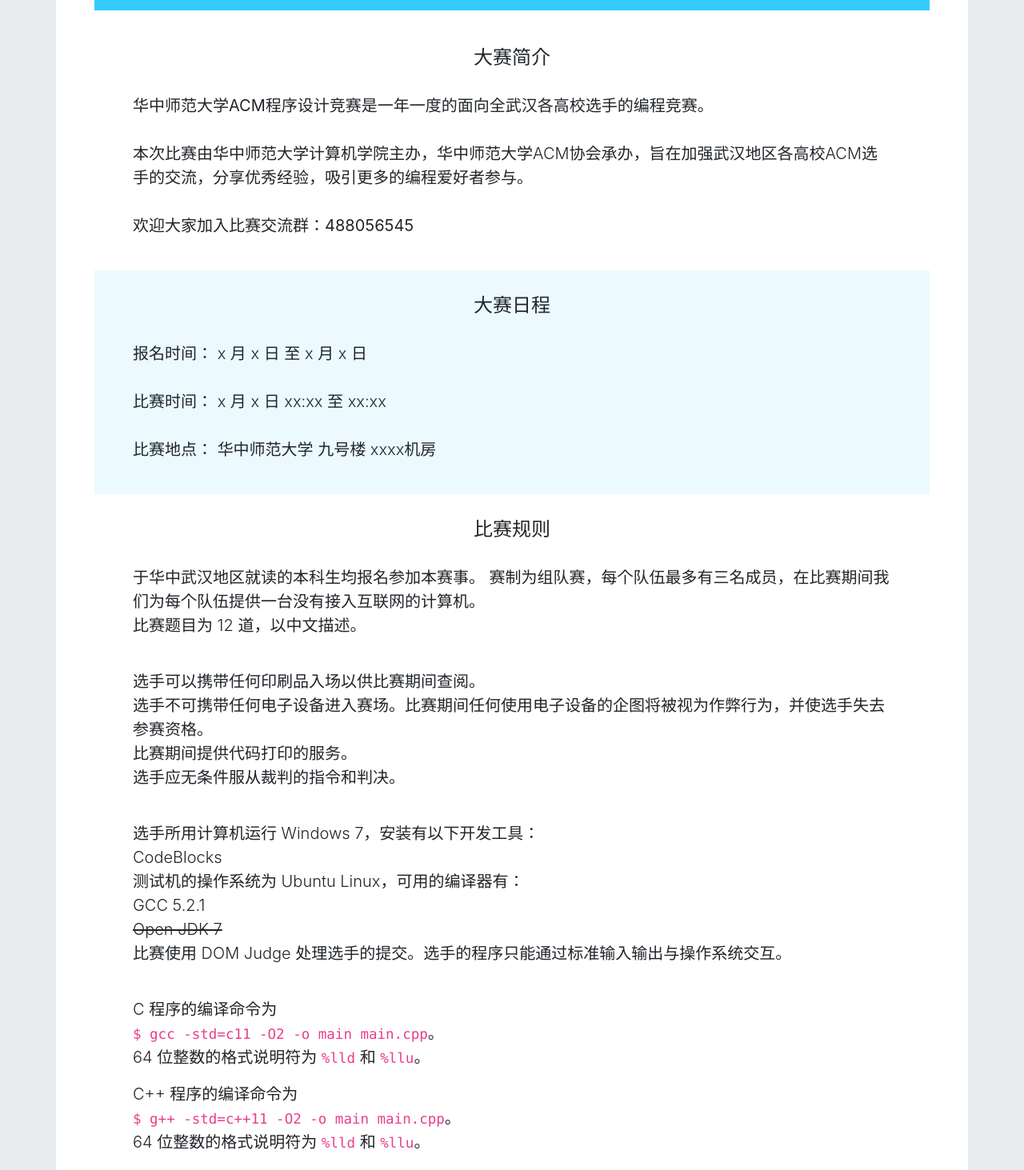
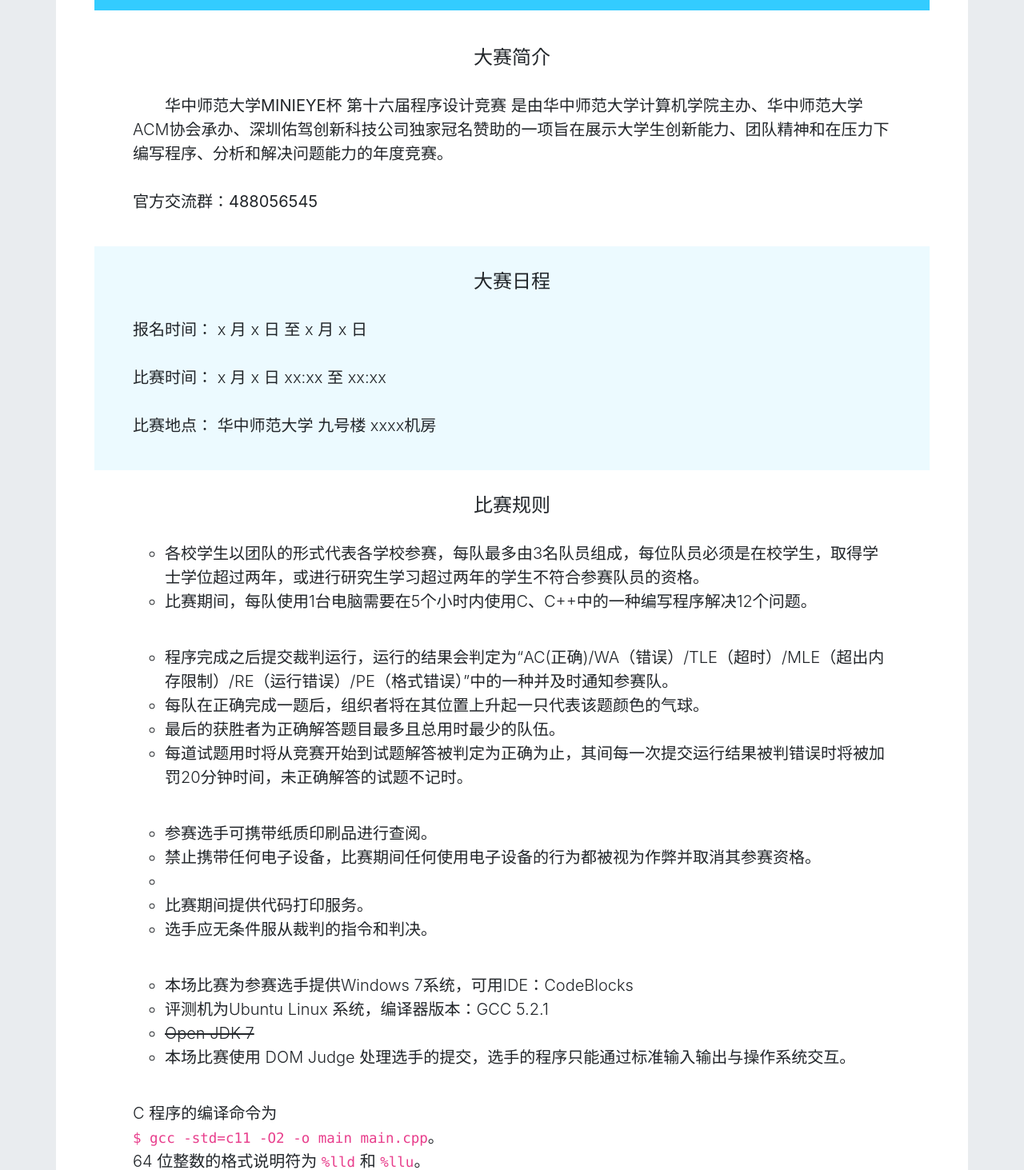
Before and after one commit to MCVI/Ukada2, an Angular app in the folder ukada2-website/: page /introduction in a window 1280 px wide. Shown: the part 307-1770 px from the top of the page at 80% size. Built offline with nearby package versions, Linux system fonts and the light colour scheme.

Commit message:
Fill details.

```diff
--- a/ukada2-website/src/app/introduction/introduction.component.css
+++ b/ukada2-website/src/app/introduction/introduction.component.css
@@ -46,3 +46,7 @@ a:hover, a:visited, a:link, a:active {
 
 .block-content {
 }
+
+.paragraph {
+  text-indent: 2em;
+}
--- a/ukada2-website/src/app/introduction/introduction.component.html
+++ b/ukada2-website/src/app/introduction/introduction.component.html
@@ -1,8 +1,8 @@
 <div class="full">
   <div class="container jumbotron">
     <div class="main-title text-center">
-      <h1>"MINIEYE" 杯</h1>
-      <h2>第十六届华中师范大学ACM程序设计竞赛</h2>
+      <h1>华中师范大学MINIEYE杯</h1>
+      <h2>第十六届程序设计竞赛</h2>
     </div>
 
     <div class="introduction-index">
@@ -27,14 +27,13 @@
         <h4>大赛简介</h4>
       </div>
       <div class="block-content">
-        <p class="lead">
-          <strong>华中师范大学ACM程序设计竞赛</strong>是一年一度的面向全武汉各高校选手的编程竞赛。
+        <p class="lead paragraph">
+          <strong>华中师范大学MINIEYE杯</strong>
+          第十六届程序设计竞赛
+          是由华中师范大学计算机学院主办、华中师范大学ACM协会承办、深圳佑驾创新科技公司独家冠名赞助的一项旨在展示大学生创新能力、团队精神和在压力下编写程序、分析和解决问题能力的年度竞赛。
           <br>
           <br>
-          本次比赛由华中师范大学计算机学院主办，华中师范大学ACM协会承办，旨在加强武汉地区各高校ACM选手的交流，分享优秀经验，吸引更多的编程爱好者参与。
-          <br>
-          <br>
-          欢迎大家加入比赛交流群：<strong>488056545</strong>
+          官方交流群：<strong>488056545</strong>
         </p>
       </div>
     </div>
@@ -61,36 +60,33 @@
         <h4>比赛规则</h4>
       </div>
       <div class="block-content">
+        <ul type="circle">
           <p class="lead">
-          于华中武汉地区就读的本科生均报名参加本赛事。
-          赛制为组队赛，每个队伍最多有三名成员，在比赛期间我们为每个队伍提供一台没有接入互联网的计算机。
-          <br>
-          比赛题目为 12 道，以中文描述。
+            <li>各校学生以团队的形式代表各学校参赛，每队最多由3名队员组成，每位队员必须是在校学生，取得学士学位超过两年，或进行研究生学习超过两年的学生不符合参赛队员的资格。</li>
+            <li>比赛期间，每队使用1台电脑需要在5个小时内使用C、C++中的一种编写程序解决12个问题。</li>
           </p>
           <br>
           <p class="lead">
-          选手可以携带任何印刷品入场以供比赛期间查阅。
-          <br>
-          选手不可携带任何电子设备进入赛场。比赛期间任何使用电子设备的企图将被视为作弊行为，并使选手失去参赛资格。
-          <br>
-          比赛期间提供代码打印的服务。
-          <br>
-          选手应无条件服从裁判的指令和判决。
+            <li>程序完成之后提交裁判运行，运行的结果会判定为“AC(正确)/WA（错误）/TLE（超时）/MLE（超出内存限制）/RE（运行错误）/PE（格式错误）”中的一种并及时通知参赛队。</li>
+            <li>每队在正确完成一题后，组织者将在其位置上升起一只代表该题颜色的气球。</li>
+            <li>最后的获胜者为正确解答题目最多且总用时最少的队伍。</li>
+            <li>每道试题用时将从竞赛开始到试题解答被判定为正确为止，其间每一次提交运行结果被判错误时将被加罚20分钟时间，未正确解答的试题不记时。</li>
           </p>
           <br>
           <p class="lead">
-          选手所用计算机运行 Windows 7，安装有以下开发工具：
+            <li>参赛选手可携带纸质印刷品进行查阅。</li>
+            <li>禁止携带任何电子设备，比赛期间任何使用电子设备的行为都被视为作弊并取消其参赛资格。<li>
+            <li>比赛期间提供代码打印服务。</li>
+            <li>选手应无条件服从裁判的指令和判决。</li>
+          </p>
           <br>
-          CodeBlocks
-          <br>
-          测试机的操作系统为 Ubuntu Linux，可用的编译器有：
-          <br>
-          GCC 5.2.1
-          <br>
-          <del>Open JDK 7</del>
-          <br>
-          比赛使用 DOM Judge 处理选手的提交。选手的程序只能通过标准输入输出与操作系统交互。
+          <p class="lead">
+            <li>本场比赛为参赛选手提供Windows 7系统，可用IDE：CodeBlocks</li>
+            <li>评测机为Ubuntu Linux 系统，编译器版本：GCC 5.2.1</li>
+            <li><del>Open JDK 7</del></li>
+            <li>本场比赛使用 DOM Judge 处理选手的提交，选手的程序只能通过标准输入输出与操作系统交互。</li>
           </p>
+        </ul>
         <br>
         <p class="lead">
           C 程序的编译命令为<br><code>$ gcc -std=c11 -O2 -o main main.cpp</code>。<br>64 位整数的格式说明符为 <code>%lld</code> 和 <code>%llu</code>。
--- a/ukada2-website/src/index.html
+++ b/ukada2-website/src/index.html
@@ -2,7 +2,7 @@
 <html lang="en">
 <head>
   <meta charset="utf-8">
-  <title>McviojWebsite</title>
+  <title>华中师范大学MINIEYE杯第十六届程序设计竞赛</title>
   <base href="/">
 
   <meta name="viewport" content="width=device-width, initial-scale=1">
```
Lines whose indentation alone changed are shown as unchanged.
